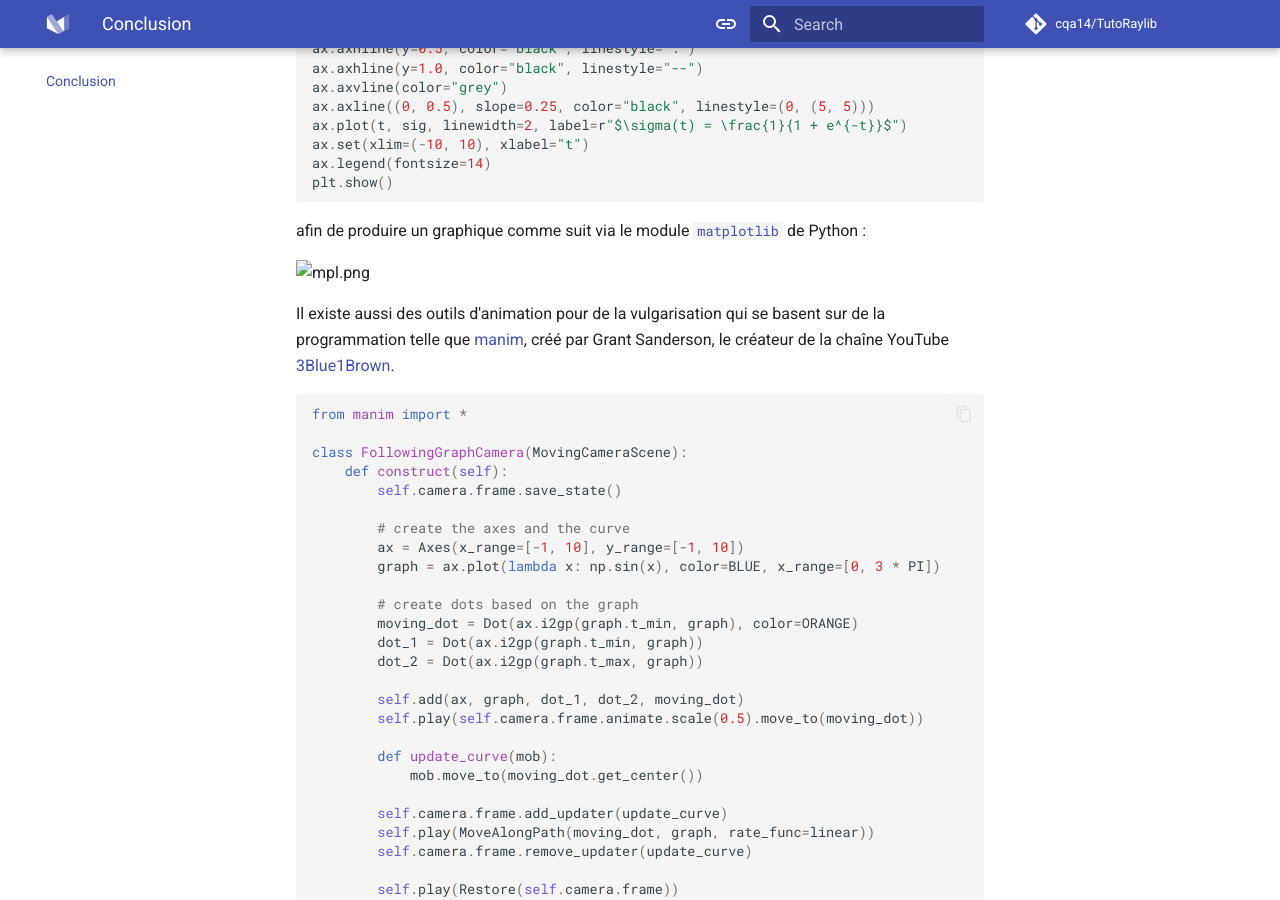
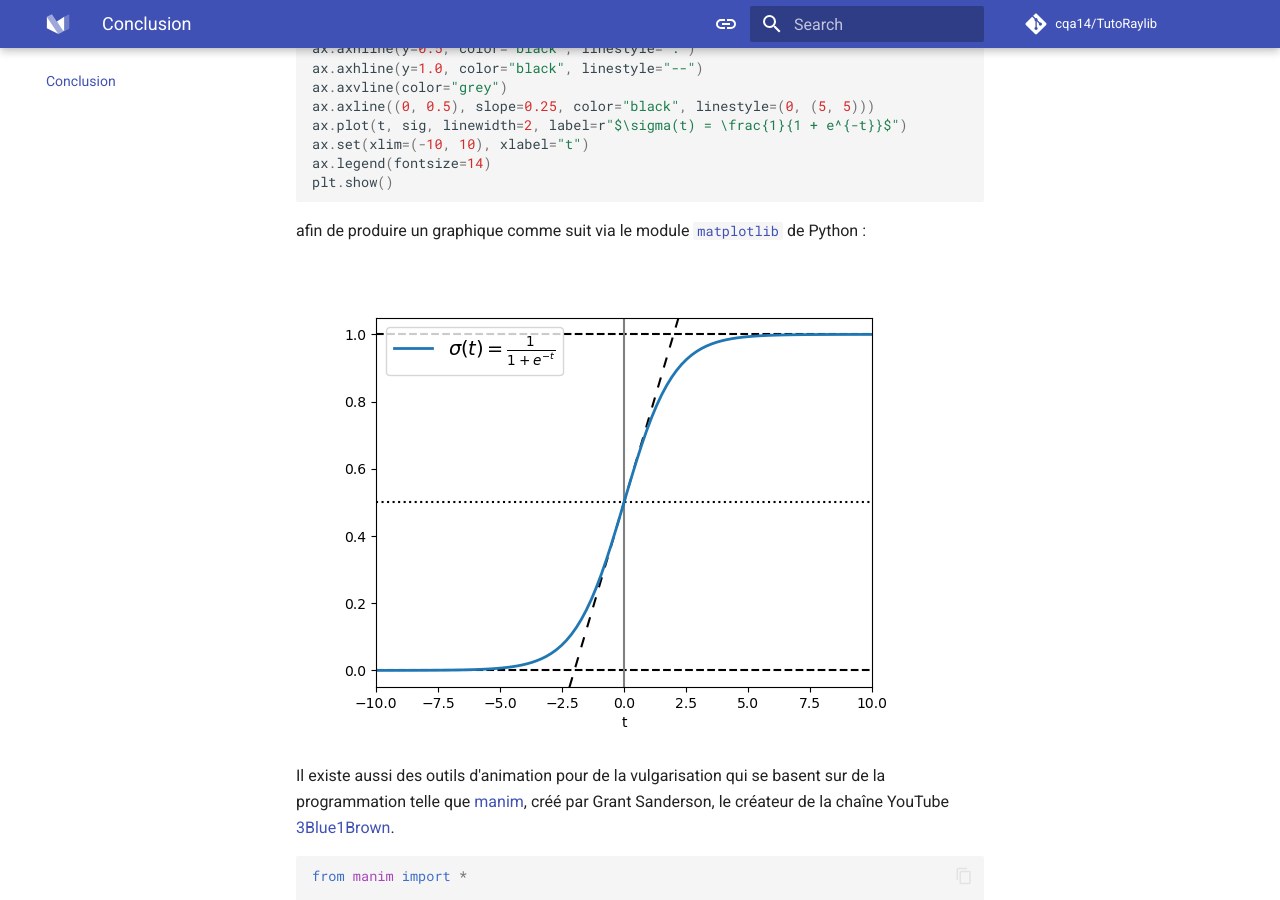
Before and after one commit to cqa14/TutoRaylib, an MkDocs documentation site: the page built from docs/conclusion.md, in a window 1280 px wide and 900 px high, scrolled down 796 px. Built offline with MkDocs 1.6.1 and Material for MkDocs 9.7.7, drawn with Linux system fonts in a browser that asks for light colours; comment, search, counter and statistics services are not loaded.

Commit message:
Update image paths in examples to use the assets directory

```diff
--- a/docs/conclusion.md
+++ b/docs/conclusion.md
@@ -29,7 +29,7 @@ plt.show()
 
 afin de produire un graphique comme suit via le module [`matplotlib`](https://matplotlib.org/) de Python :
 
-![mpl.png](mpl.png)
+![mpl.png](assets/mpl.png)
 
 Il existe aussi des outils d'animation pour de la vulgarisation qui se basent sur de la programmation telle que [manim](https://docs.manim.community/en/stable/), créé par Grant Sanderson, le créateur de la chaîne YouTube [3Blue1Brown](https://www.youtube.com/@3blue1brown).
 
@@ -64,7 +64,7 @@ class FollowingGraphCamera(MovingCameraScene):
 
 produisant une animation comme suit :
 
-![manim.gif](manim.gif)
+![manim.gif](assets/manim.gif)
 
 On trouve des similarités entre chacun de ces outils, avec par exemple quels concepts permettent quelles configurations, comment structurer un code quand on a une idée graphique en tête, etc.
 
```
Also changed, not shown: docs/assets/manim.gif (added), docs/assets/mpl.png (added).
